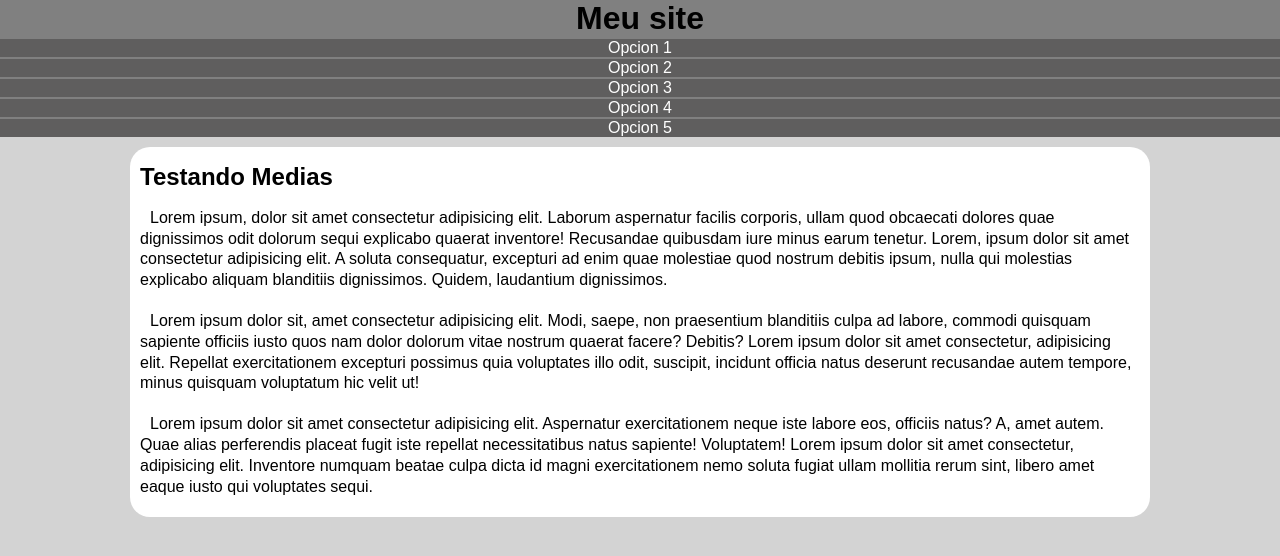
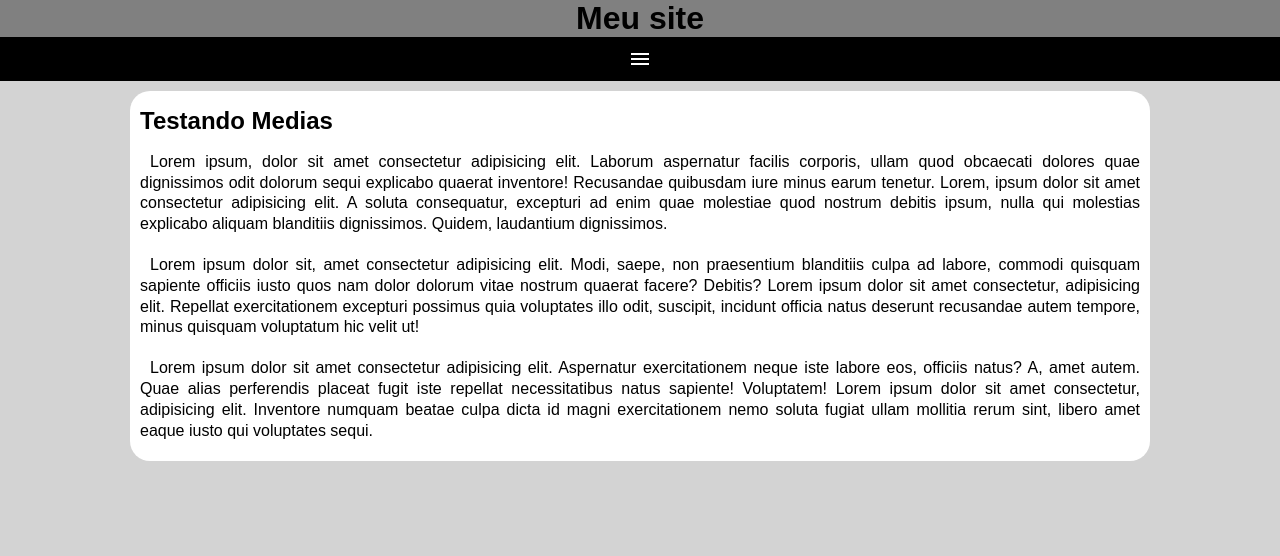
Before and after one commit to JulioSeraf/HTML-CSS, a plain HTML site: page EXERCICIOS/Ex026/mq005/index.html in a window 1280 px wide. Drawn offline with nearby package versions, Linux system fonts and the light colour scheme.

Commit message:
mq006 atualizado

```diff
--- a/EXERCICIOS/Ex026/mq005/estilos/style.css
+++ b/EXERCICIOS/Ex026/mq005/estilos/style.css
@@ -16,14 +16,29 @@ header{
 
 }
 menu{
-    position: relative;
-
+    display: none;
 }
 menu> ul > li > a{
     background-color: rgb(95, 94, 94);
     color: white;
     text-decoration: none;
     display:block;
+    padding: 10px;
+}
+#burge{
+    background-color: black;
+    display: block;
+    color: white;
+    padding: 10px;
+    cursor: pointer;
+
+}
+#burge:hover{
+    background-color: rgba(255, 255, 255, 0.185);
+
+}
+menu > ul > li a:hover{
+    background-color: rgba(255, 255, 255, 0.158);
 }
 menu> ul> li{
     width:100%;
@@ -44,4 +59,5 @@ main h2 {
 main p{
     padding: 10px 0;
     text-indent: 10px;
+    text-align: justify;
 }
--- a/EXERCICIOS/Ex026/mq005/index.html
+++ b/EXERCICIOS/Ex026/mq005/index.html
@@ -5,13 +5,17 @@
     <meta http-equiv="X-UA-Compatible" content="IE=edge">
     <meta name="viewport" content="width=device-width, initial-scale=1.0">
     <title>Media Queries</title>
+    <link rel="stylesheet" href="https://fonts.googleapis.com/css2?family=Material+Symbols+Outlined:opsz,wght,FILL,GRAD@48,400,0,0" />
     <link rel="stylesheet" href="estilos/style.css" media="all">
     <link rel="stylesheet" href="estilos/resposivel.css">
 </head>
 <body>
     <header>
         <h1>Meu site</h1>
-        <menu>
+        <span id="burge" class="material-symbols-outlined" onclick="clickMenu()">
+            menu
+            </span>
+        <menu id="itens">
             <ul>
                 <li><a href="#">Opcion 1</a></li>
                 <li><a href="#">Opcion 2</a></li>
@@ -34,6 +38,14 @@
 
     </main>
 
+    <script>
+        function clickMenu(){
+            if (itens.style.display == 'block') {itens.style.display = 'none' } else {
+                itens.style.display = 'block'
+            }
 
+
+        }
+    </script>
 </body>
 </html>
```
